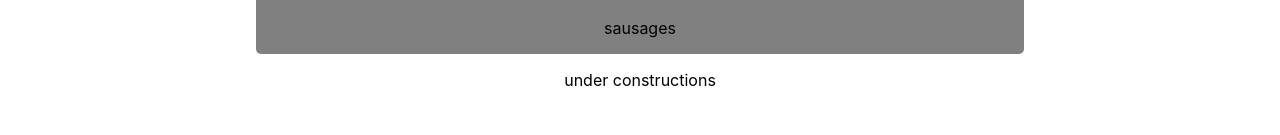
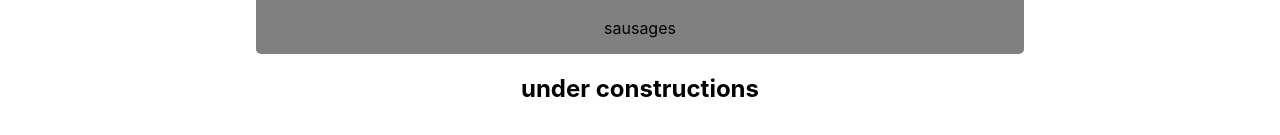
Before and after one commit to YatJam/James_Workshop, a React (Create React App) app: page / in a window 1280 px wide. Shown: the part 473-608 px from the top of the page. Built offline with nearby package versions, Linux system fonts and the light colour scheme.

Commit message:
fix homepage name

```diff
--- a/package.json
+++ b/package.json
@@ -1,8 +1,8 @@
 {
-  "name": "james_workshop",
+  "name": "James_Workshop",
   "version": "0.1.0",
   "private": true,
-  "homepage": "https://yatjam.github.io/james_workshop",
+  "homepage": "https://yatjam.github.io/James_Workshop",
   "dependencies": {
     "@testing-library/jest-dom": "^5.16.5",
     "@testing-library/react": "^13.4.0",
--- a/src/App.js
+++ b/src/App.js
@@ -8,7 +8,7 @@ function App() {
     <>
       <div className="App">
         <PortfolioMain/>
-        <p>under constructions</p>
+        <h2>under constructions</h2>
       </div>
     </>
   );
```
Also changed, not shown: 1 other file (tests, documents, lock files or other folders).
